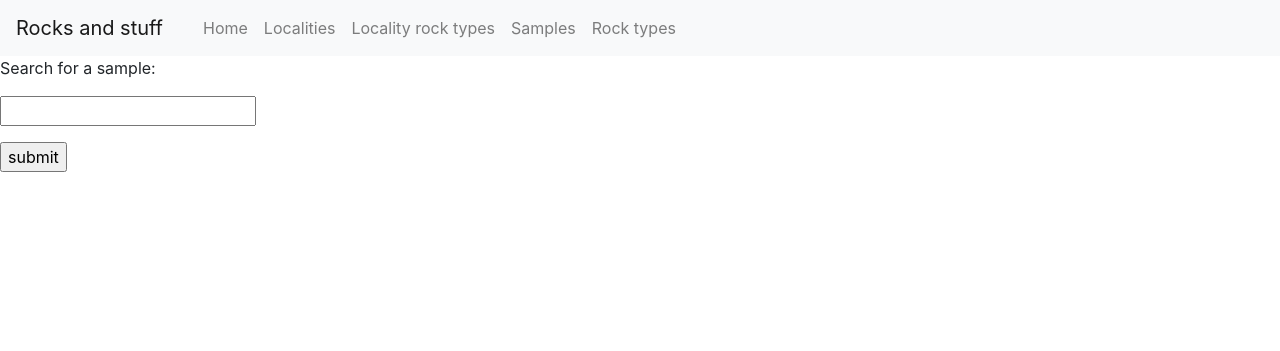
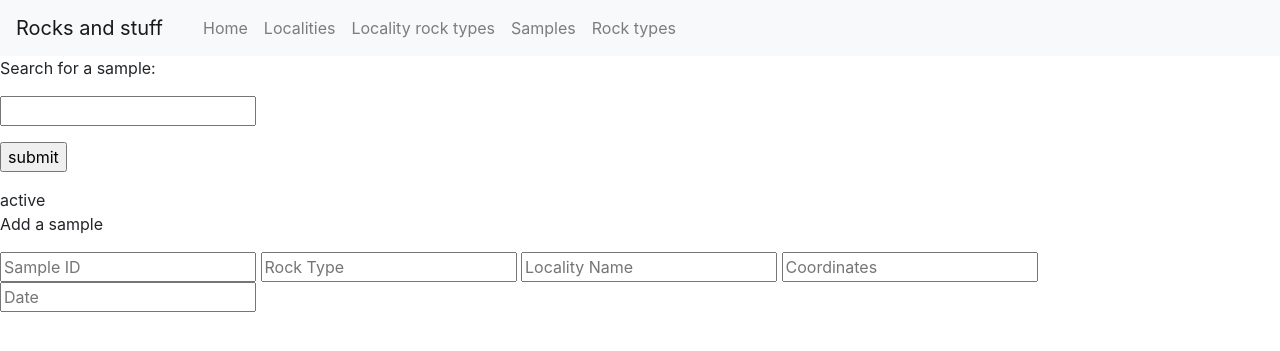
Before and after one commit to nevis3/Rocks-and-Stuff, a Flask app: template templates/samples.html in a window 1280 px wide. Shown: the top 351 px of the page. Run offline with Flask 3, Linux system fonts and the light colour scheme; the template is opened without the code that fills it: most values are stand-ins (such as "Sample title", 1, 10 or a date in 2020); some libraries are stand-ins or nearby versions.

Commit message:
Update samples.html

```diff
--- a/templates/samples.html
+++ b/templates/samples.html
@@ -35,10 +35,18 @@
     </nav>
 </body>
 </head>
-<form action="#" method="get">
+<form action="/samples" method="get">
 	<p>Search for a sample:</p>
 	<p><input type="text" name="nm" /></p>
 	<p><input type="submit" value="submit"/></p>
 </form>
-
+{{ response_status }}
+<form action="/samples" method="post">
+	<p>Add a sample</p>
+	<input type="text" name="id" placeholder="Sample ID" />
+	<input type="text" name="rock_type" placeholder="Rock Type" />
+	<input type="text" name="locality_name" placeholder="Locality Name" />
+	<input type="text" name="coordinates" placeholder="Coordinates" />
+	<input type="text" name="date" placeholder="Date" />
+</form>
 {% endblock %}
```
